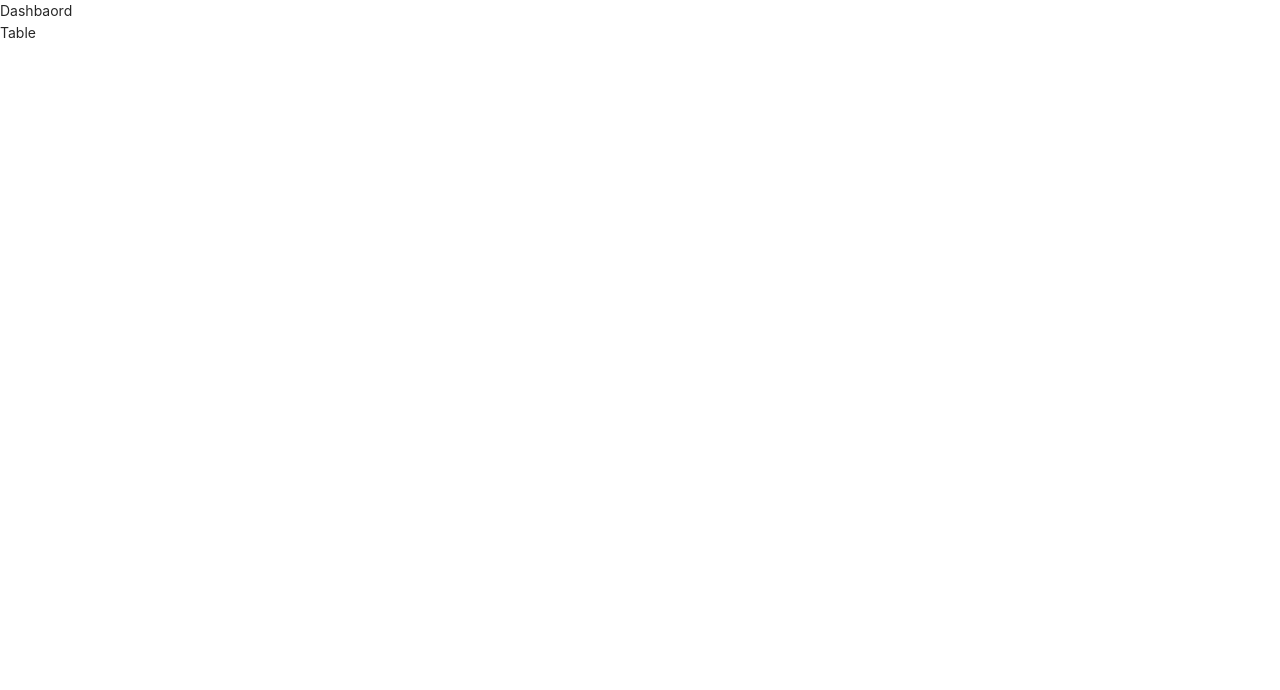
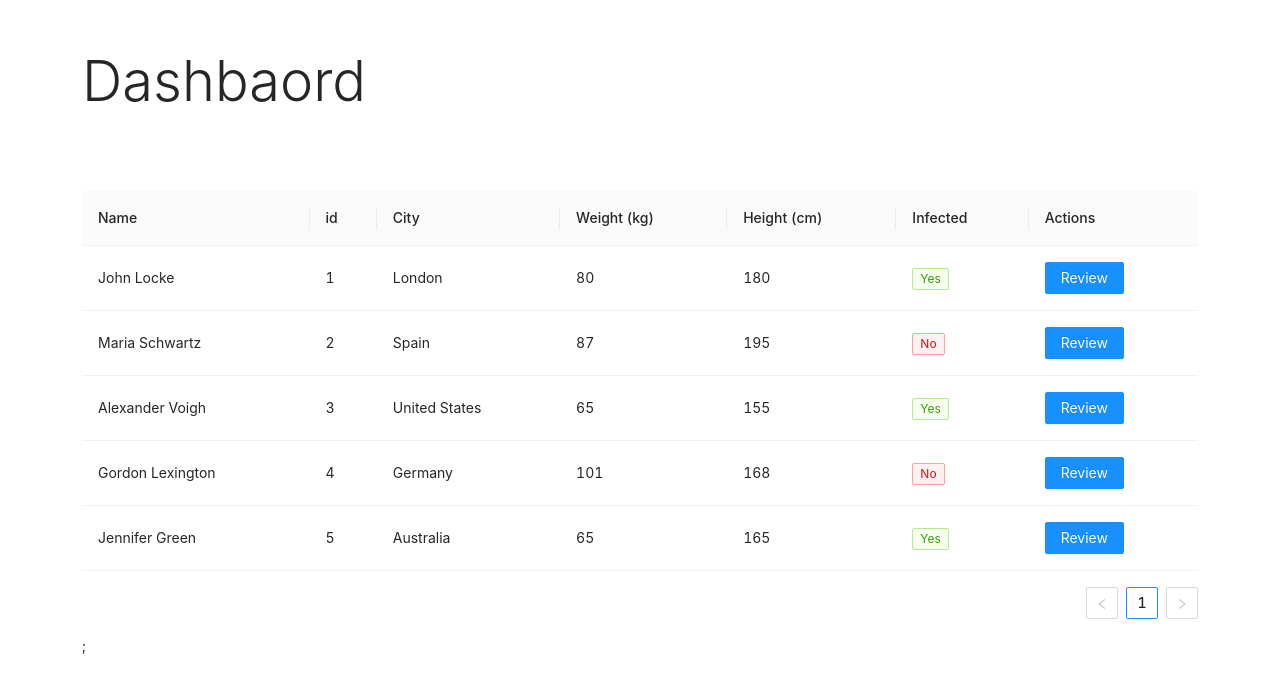
Before and after one commit to Naimdasb/test-survivor, a Next.js app: page /dashboard in a window 1280 px wide. Shown: the top 690 px of the page. Built offline with nearby package versions, Linux system fonts and the light colour scheme.

Commit message:
added id, types id, table, statustag, actions

```diff
--- a/src/components/dashboardTable/DashboardTable.tsx
+++ b/src/components/dashboardTable/DashboardTable.tsx
@@ -1,5 +1,5 @@
 import { useEffect, useState } from 'react'
-import { Table } from './tables/Table';
+import { SurvivorTable } from './tables/SurvivorTable';
 
 import { Survivor } from '../../types/survivor';
 
@@ -9,13 +9,10 @@ type Props = {
 
 
 export const DashboardTable = ({ data }: Props) => {
-    useEffect(() => {
-        console.log(data)
-    }, [])
     return (
-        <div>
-            Dashbaord
-            <Table />
+        <div className='container'>
+            <h1 className='display-4 py-5'>Dashbaord</h1>
+            <SurvivorTable data={data} />
         </div>
     )
 }
--- /dev/null
+++ b/src/components/dashboardTable/tables/SurvivorTable.tsx
@@ -0,0 +1,20 @@
+import { Table } from 'antd'
+
+import { getColumns } from './columns/columns'
+
+import { Survivor } from '../../../types/survivor';
+
+type Props = {
+    data?: Survivor[];
+}
+
+export const SurvivorTable = ({ data }: Props) => {
+    const handleClick = (survivor: Survivor) => {
+        return () => console.log(survivor)
+    };
+    return (
+        <div>
+            <Table dataSource={data} columns={getColumns({ onClick: handleClick })} />;
+        </div>
+    )
+}
--- a/src/components/dashboardTable/tables/Table.tsx
+++ /dev/null
@@ -1,7 +0,0 @@
-export const Table = () => {
-    return (
-        <div>
-            Table
-        </div>
-    )
-}
--- /dev/null
+++ b/src/components/dashboardTable/tables/columns/columns.tsx
@@ -0,0 +1,52 @@
+import { StatusTag } from '../../../statusTag/StatusTag';
+import { Button } from 'antd';
+
+import { ColumnsType } from 'antd/lib/table';
+
+import { Survivor } from '../../../../types/survivor';
+
+
+type Props = {
+    onClick: (survivor: Survivor) => () => void;
+};
+
+export const getColumns = ({ onClick }: Props): ColumnsType<Survivor> => [
+    {
+        title: 'Name',
+        dataIndex: 'name',
+    },
+    {
+        title: 'id',
+        dataIndex: 'id',
+    },
+    {
+        title: 'City',
+        dataIndex: 'city',
+    },
+    {
+        title: 'Weight (kg)',
+        dataIndex: 'weight',
+    },
+    {
+        title: 'Height (cm)',
+        dataIndex: 'height',
+    },
+    {
+        title: 'Infected',
+        dataIndex: 'infected',
+        render: (infected: boolean) => <StatusTag text={infected ? 'Yes' : 'No'} status={infected} />
+    },
+    {
+        title: 'Actions',
+        key: 'actions',
+        render: (survivor: Survivor) => {
+            return (
+                <span>
+                    <Button type="primary" onClick={onClick(survivor)}>
+                        Review
+                    </Button>
+                </span>
+            );
+        },
+    },
+];
--- /dev/null
+++ b/src/components/statusTag/StatusTag.tsx
@@ -0,0 +1,10 @@
+import { Tag } from 'antd';
+
+type Props = {
+    status: boolean;
+    text: string;
+}
+
+export const StatusTag = ({ status, text }: Props) => {
+    return <Tag color={status ? "green" : "red"}>{text}</Tag>
+}
--- a/src/db/survivors.json
+++ b/src/db/survivors.json
@@ -5,7 +5,8 @@
         "age": 23,
         "height": 180,
         "weight": 80,
-        "infected": true
+        "infected": true,
+        "id": 1
     },
     {
         "name": "Maria Schwartz",
@@ -13,7 +14,8 @@
         "age": 38,
         "height": 195,
         "weight": 87,
-        "infected": false
+        "infected": false,
+        "id": 2
     },
     {
         "name": "Alexander Voigh",
@@ -21,7 +23,8 @@
         "age": 47,
         "height": 155,
         "weight": 65,
-        "infected": true
+        "infected": true,
+        "id": 3
     },
     {
         "name": "Gordon Lexington",
@@ -29,7 +32,8 @@
         "age": 63,
         "height": 168,
         "weight": 101,
-        "infected": false
+        "infected": false,
+        "id": 4
     },
     {
         "name": "Jennifer Green",
@@ -37,6 +41,7 @@
         "age": 79,
         "height": 165,
         "weight": 65,
-        "infected": true
+        "infected": true,
+        "id": 5
     }
 ]
--- a/src/types/survivor.ts
+++ b/src/types/survivor.ts
@@ -1,4 +1,5 @@
 export type Survivor = {
+    "id": number;
     "name": string;
     "city": string;
     "age": number;
```
